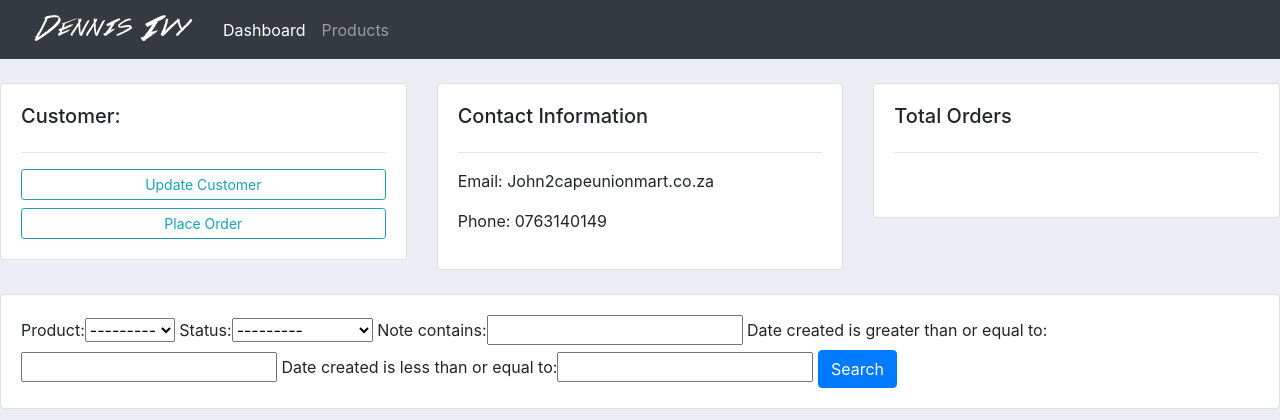
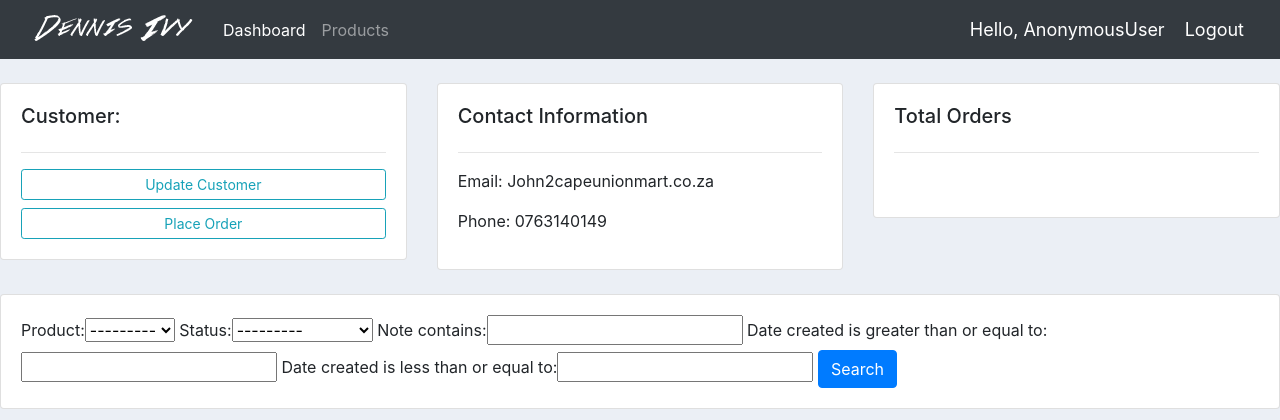
Before and after one commit to Tbonator/DjangoCRM, a Django app: page /customer/1/ in a window 1280 px wide. Shown: the top 420 px of the page. Run offline with Django 3.2, Linux system fonts and the light colour scheme; data comes from the database, SQL or seed files in the repository; both versions use the stored data as it was after the commit; some libraries are stand-ins or nearby versions.

Commit message:
adding logout view ,logout link and user(logged)

```diff
--- a/accounts/templates/accounts/navbar.html
+++ b/accounts/templates/accounts/navbar.html
@@ -1,4 +1,12 @@
 {% load static %}
+<style>
+	.hello-msg {
+		font-size: 18px;
+		color: #fff;
+		margin-right: 20px;
+	}
+</style>
+
 <nav class="navbar navbar-expand-lg navbar-dark bg-dark">
 	<a href="{% url 'home'%}"><img src="{% static 'images/logo.png' %}" /></a>
 	<button
@@ -22,4 +30,6 @@
 			</li>
 		</ul>
 	</div>
+	<span class="hello-msg">Hello, {{request.user}} </span>
+	<span><a class="hello-msg" href="{% url 'logout' %}">Logout</a></span>
 </nav>
--- a/accounts/urls.py
+++ b/accounts/urls.py
@@ -3,8 +3,9 @@ from . import views
 
 urlpatterns = [
     # url name use it to call in template rather than using full url name
-      path('register/', views.registerPage, name ='register'),
-      path('login/', views.loginPage, name ='login'),
+    path('register/', views.registerPage, name ='register'),
+    path('login/', views.loginPage, name ='login'),
+    path('logout/', views.logoutUser, name ='logout'),
 
 
     path('', views.home, name ='home'),
--- a/accounts/views.py
+++ b/accounts/views.py
@@ -1,4 +1,4 @@
-from django.contrib.auth import authenticate, login
+from django.contrib.auth import authenticate, login,logout
 from accounts.models import Customers, Order, Product
 from django.shortcuts import render, redirect
 from django.http import HttpResponse, request
@@ -44,6 +44,9 @@ def loginPage(request):
     context = {}
     return render(request, 'accounts/login.html', context)
 
+def logoutUser(request):
+    logout(request)
+    return redirect('login')
 
 def home(request):
     orders = Order.objects.all()
```
Also changed, not shown: db.sqlite3.
